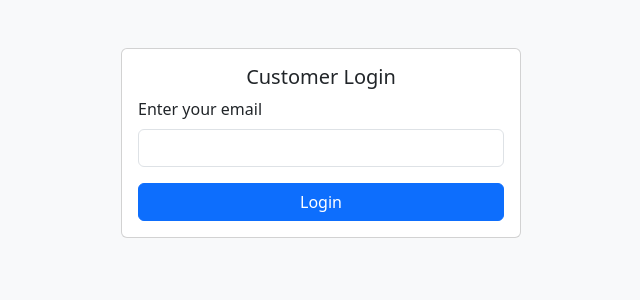
After one commit to JAmcevoy/monread-portal, a Django app: page /login/ in a window 1280 px wide. The commit adds this page. Shown: the top 300 px of the page, without its empty margins (319-959 px from the left). Run offline with Django 5.2, Linux system fonts and the light colour scheme.

Commit message:
Added Customer login that search for user record based on email

```diff
--- a/portal/crm/templates/contact_detail.html
+++ b/portal/crm/templates/contact_detail.html
@@ -15,8 +15,8 @@
       border-right: 1px solid #ccc;
     }
     .logo-placeholder {
-      width: 150px;
-      height: 150px;
+      width: 250x;
+      height: 250px;
       background-color: #dee2e6;
       border-radius: 50%;
       display: flex;
@@ -27,6 +27,7 @@
     }
     .content-area {
       background-color: #dee2e6;
+      margin-top: 85px;
       height: 300px;
       overflow-y: auto;
       padding: 1rem;
--- /dev/null
+++ b/portal/crm/templates/login.html
@@ -0,0 +1,28 @@
+<!DOCTYPE html>
+<html lang="en">
+<head>
+  <meta charset="UTF-8">
+  <title>Customer Login</title>
+  <link href="https://cdn.jsdelivr.net/npm/bootstrap@5.3.2/dist/css/bootstrap.min.css" rel="stylesheet">
+</head>
+<body class="bg-light">
+  <div class="container mt-5">
+    <div class="card mx-auto" style="max-width: 400px;">
+      <div class="card-body">
+        <h5 class="card-title text-center">Customer Login</h5>
+        {% if error %}
+          <div class="alert alert-danger">{{ error }}</div>
+        {% endif %}
+        <form method="post">
+          {% csrf_token %}
+          <div class="mb-3">
+            <label for="email" class="form-label">Enter your email</label>
+            <input type="email" class="form-control" id="email" name="email" required>
+          </div>
+          <button type="submit" class="btn btn-primary w-100">Login</button>
+        </form>
+      </div>
+    </div>
+  </div>
+</body>
+</html>
--- a/portal/crm/urls.py
+++ b/portal/crm/urls.py
@@ -5,5 +5,6 @@ from . import views
 urlpatterns = [
     path('contacts/<str:contact_id>/', views.contact_detail, name='contact_detail'),
     path('contacts/', views.show_contacts, name='show_contacts'),  # URL to display contacts
+    path('login/', views.contact_login, name='contact_login'),
     path('refresh-token/', views.refresh_access_token, name='refresh_access_token'),  # URL to refresh the access token
 ]
--- a/portal/crm/views.py
+++ b/portal/crm/views.py
@@ -1,11 +1,47 @@
 # views.py
 import os
 import requests
+from django.contrib.admin.views.decorators import staff_member_required
+from django.views.decorators.csrf import csrf_exempt
+from django.shortcuts import redirect
 from django.http import JsonResponse
 from django.shortcuts import render
 from .utils import fetch_zoho_contacts
 
+
+@csrf_exempt  # for simplicity; in production, use CSRF protection properly
+def contact_login(request):
+    if request.method == "POST":
+        email = request.POST.get("email")
+        access_token = os.environ.get("ZOHO_ACCESS_TOKEN")
+        if not access_token:
+            return JsonResponse({"error": "Access token missing."}, status=500)
+
+        url = "https://www.zohoapis.com/crm/v2/Contacts/search"
+        headers = {
+            "Authorization": f"Bearer {access_token}"
+        }
+        params = {
+            "email": email
+        }
+
+        try:
+            response = requests.get(url, headers=headers, params=params)
+            response.raise_for_status()
+            data = response.json()
+            if data.get('data'):
+                contact = data['data'][0]
+                return redirect('contact_detail', contact_id=contact['id'])
+            else:
+                return render(request, "crm/login.html", {"error": "Email not found."})
+        except requests.exceptions.RequestException as e:
+            return JsonResponse({"error": "Search failed", "details": str(e)}, status=500)
+
+    return render(request, "login.html")
+
+
 # View to display the contacts from Zoho CRM
+@staff_member_required
 def show_contacts(request):
     contacts = fetch_zoho_contacts()  # Call the function to fetch contacts
 
@@ -30,7 +66,9 @@ def refresh_access_token(request):
     else:
         return JsonResponse({"error": "Failed to refresh access token."}, status=400)
 
+
 def contact_detail(request, contact_id):
+
     access_token = os.environ.get("ZOHO_ACCESS_TOKEN")
     if not access_token:
         return JsonResponse({'error': 'Failed to get Zoho access token.'}, status=500)
```
Also changed, not shown: portal/db.sqlite3.
